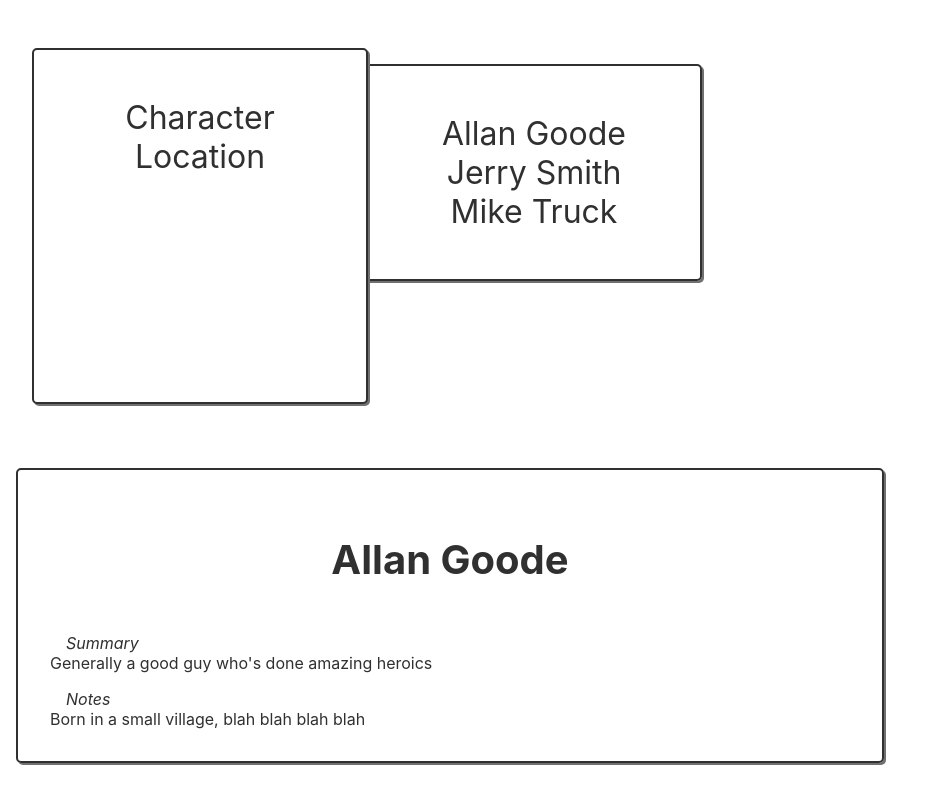
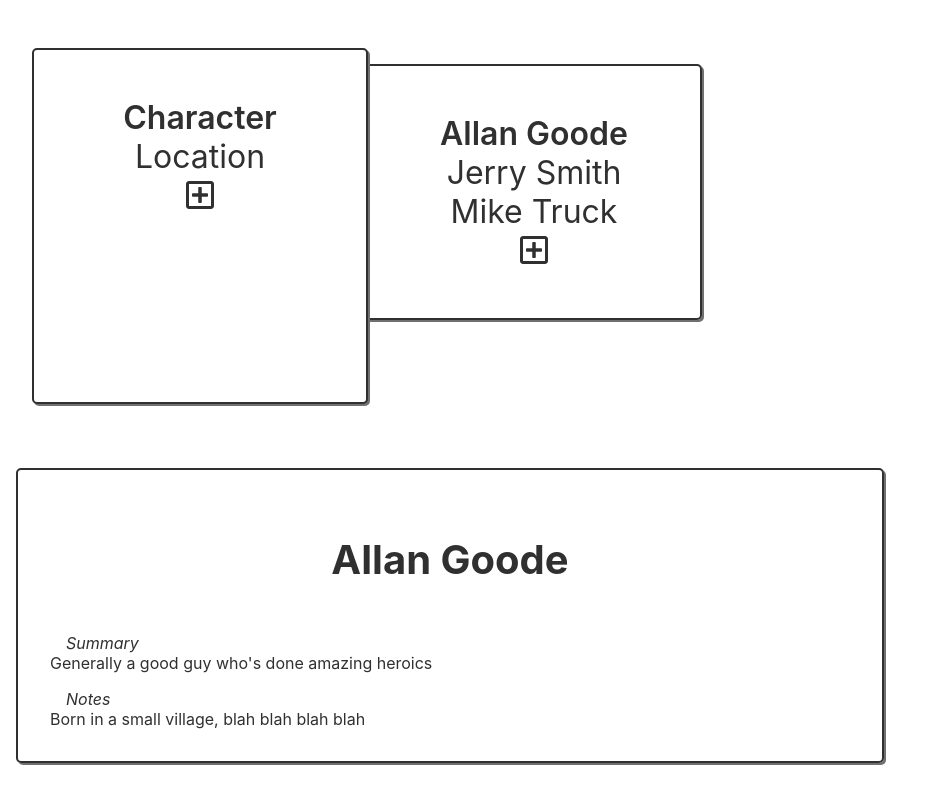
Before and after one commit to haanj/simple-campaign-note, a React (Create React App) app: page / in a window 1280 px wide. Shown: the whole page, without its empty margins (0-933 px from the left). Built offline with nearby package versions, Linux system fonts and the light colour scheme.

Commit message:
Adds visual indicator for active category, adds fontawesome

```diff
--- a/package.json
+++ b/package.json
@@ -3,6 +3,11 @@
   "version": "0.1.0",
   "private": true,
   "dependencies": {
+    "@fortawesome/fontawesome-svg-core": "^1.2.6",
+    "@fortawesome/free-brands-svg-icons": "^5.4.1",
+    "@fortawesome/free-regular-svg-icons": "^5.4.1",
+    "@fortawesome/free-solid-svg-icons": "^5.4.1",
+    "@fortawesome/react-fontawesome": "^0.1.3",
     "node-sass": "^4.9.3",
     "react": "^16.5.2",
     "react-dom": "^16.5.2",
--- a/src/App.js
+++ b/src/App.js
@@ -7,6 +7,12 @@ import CategoryList from './CategoryList'
 import CardList from './CardList'
 import Card from './Card'
 
+// TODO: reduce glut once I know which icons I need
+import { library } from '@fortawesome/fontawesome-svg-core'
+import { fas } from '@fortawesome/free-solid-svg-icons'
+import { far } from '@fortawesome/free-regular-svg-icons'
+import { fab } from '@fortawesome/free-brands-svg-icons'
+library.add(fas, far, fab)
 
 class App extends Component {
   constructor(props) {
@@ -44,10 +50,12 @@ class App extends Component {
       <div className="App">
         <CategoryList
           categories={this.state.categories}
+          activeCategoryId={this.state.activeCategory.id}
           changeCategory={this._handleChangeCategory}
         />
         <CardList
           cards={this.state.activeCategory.cards}
+          activeCardId={this.state.activeCard.id}
           changeCard={this._handleChangeCard}
         />
         <Card card={this.state.activeCard} />
--- a/src/App.scss
+++ b/src/App.scss
@@ -13,12 +13,31 @@
   margin-top: 3rem;
   box-shadow: $box-shadow;
 
+  svg {
+    &:hover {
+      transform: scale(1.2);
+      transition: 100ms;
+    }
+  }
+
+  li {
+    transition: 100ms;
+    &.active {
+      font-weight: 600;
+    }
+    &:hover {
+      transform: scale(1.1);
+    }
+  }
+
+
   &.category-list {
     z-index: 2;
     margin-left: 2rem;
     min-height: 40vh;
     border-radius: $border-radius;
     background-color: white;
+
   }
 
   &.card-list {
--- a/src/CardList.js
+++ b/src/CardList.js
@@ -1,10 +1,12 @@
 import React, { Component } from 'react'
+import { FontAwesomeIcon } from '@fortawesome/react-fontawesome'
 
 class CardList extends Component {
   constructor(props) {
     super(props)
     this.state = {
-      cards: props.cards
+      cards: props.cards,
+      activeCardId: props.activeCardId
     }
   }
 
@@ -32,14 +34,22 @@ class CardList extends Component {
     if (nextProps.cards !== this.props.cards) {
       this.clearTimeout()
       this.setState({ show: false })
-      this.setStateDelayed({ cards: nextProps.cards, show: true})
+      this.setStateDelayed({
+        cards: nextProps.cards,
+        show: true,
+        activeCardId: nextProps.activeCardId
+      })
+    } else if (nextProps.activeCardId !== this.props.activeCardId) {
+      this.setState({ activeCardId: nextProps.activeCardId })
     }
   }
 
   render() {
     const cards = this.state.cards.map(card => {
+      const isActive = card.id === this.state.activeCardId
       return (
         <li
+          class={isActive ? 'active' : ''}
           key={card.id}
           onClick={() => this.props.changeCard(card.id)}
         >
@@ -55,6 +65,9 @@ class CardList extends Component {
       <nav className={className}>
         <ul>
           { cards }
+          <li key='addCard'>
+            <FontAwesomeIcon icon={['far', 'plus-square']} />
+          </li>
         </ul>
       </nav>
     )
--- a/src/CategoryList.js
+++ b/src/CategoryList.js
@@ -1,17 +1,28 @@
 import React, { Component } from 'react'
+import { FontAwesomeIcon } from '@fortawesome/react-fontawesome'
 
 class CategoryList extends Component {
   constructor(props) {
     super(props)
     this.state = {
-      categories: props.categories
+      categories: props.categories,
+      activeCategoryId: props.activeCategoryId
+    }
+  }
+
+  componentWillReceiveProps(nextProps) {
+    if (nextProps.activeCategoryId !== this.props.activeCategoryId) {
+      this.setState({ activeCategoryId: nextProps.activeCategoryId })
     }
   }
 
   render() {
     const categories = this.state.categories.map(category => {
+      const isActive = category.id === this.state.activeCategoryId
+
       return (
         <li
+          class={isActive ? 'active' : ''}
           key={category.id}
           onClick={() => this.props.changeCategory(category.id)}
         >
@@ -24,6 +35,9 @@ class CategoryList extends Component {
       <nav className="category-list list-container">
         <ul>
           { categories }
+          <li key='addCategory'>
+            <FontAwesomeIcon icon={['far', 'plus-square']} />
+          </li>
         </ul>
       </nav>
     )
```
